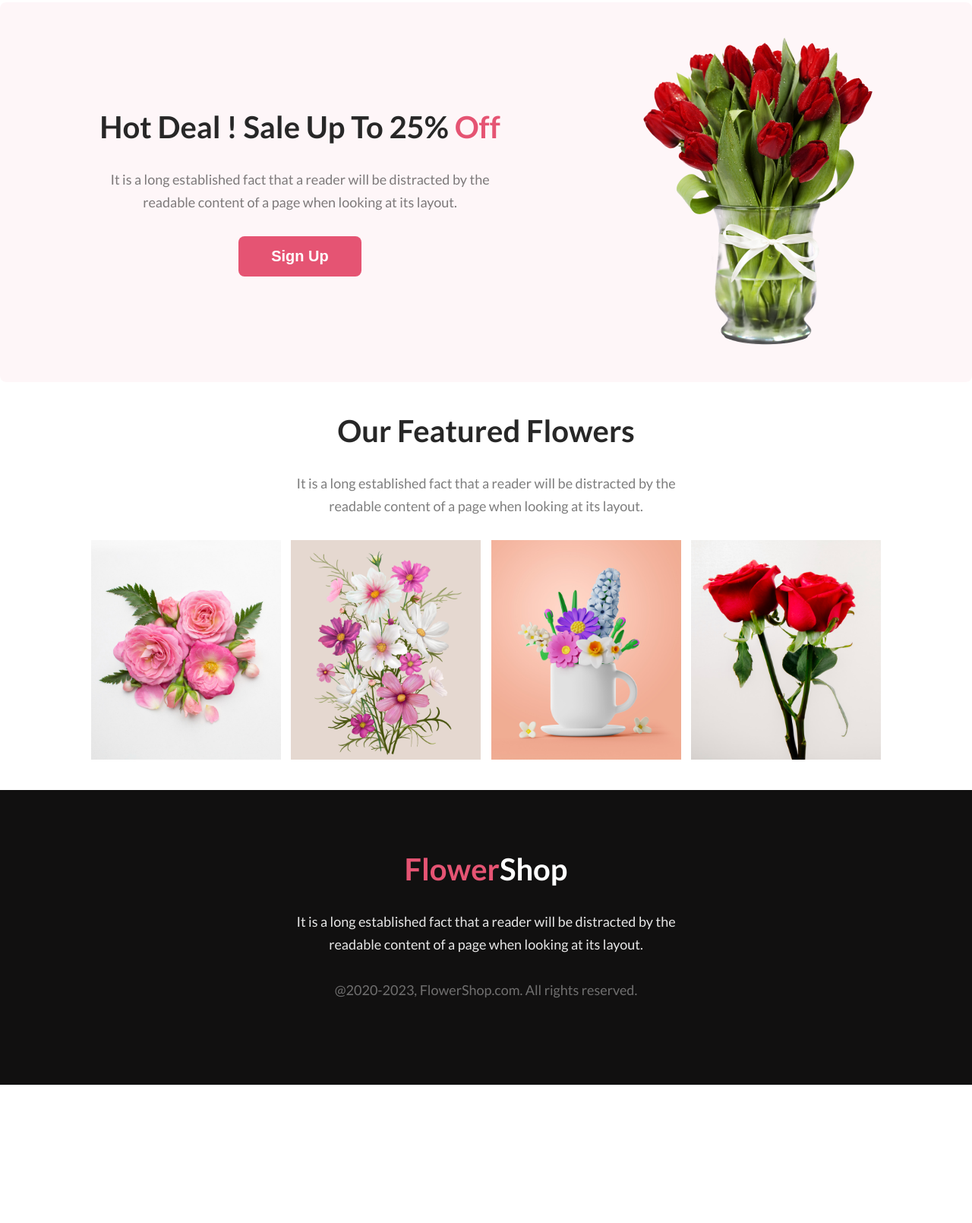
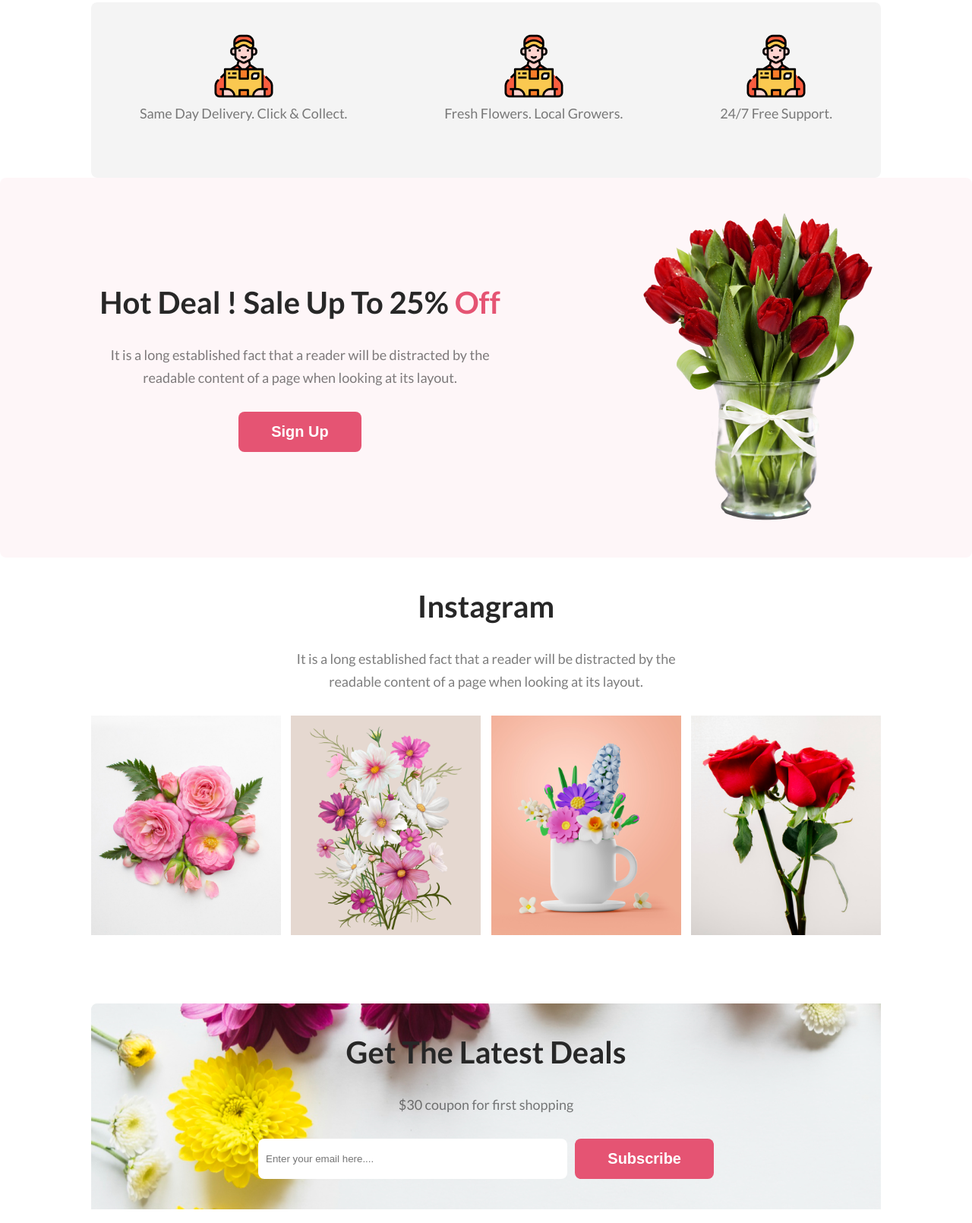
Before and after one commit to Mahfuz2411/flower-shop, a plain HTML site: page index.html in a window 1280 px wide. Shown: the part 1290-2900 px from the top of the page at 76% size. Before the commit the page ends 2718 px from the top, so only its background shows below. Drawn offline with Linux system fonts and the light colour scheme.

Commit message:
Support Section Updated

```diff
--- a/index.html
+++ b/index.html
@@ -49,9 +49,22 @@
                 </div>
             </div>
         </section>
-        <section class="mainSection2">
 
+        <section class="supportSection">
+            <div class="supportDiv">
+                <img src="Images/Group57.png" alt="Group57.png">
+                <p>Same Day Delivery. Click & Collect.</p>
+            </div>
+            <div class="supportDiv">
+                <img src="Images/Group57.png" alt="Group57.png">
+                <p>Fresh Flowers. Local Growers.</p>
+            </div>
+            <div class="supportDiv">
+                <img src="Images/Group57.png" alt="Group57.png">
+                <p>24/7 Free Support.</p>
+            </div>
         </section>
+
         <section class="hotDealSection">
             <div>
                 <div class="textWrapper">
@@ -62,9 +75,10 @@
                 <img src="Images/pngwing8.png" alt="">
             </div>
         </section>
+
         <section class="instaSection">
             <div class="textWrapper">
-                <h2>Our Featured Flowers</h2>
+                <h2>Instagram</h2>
                 <p>It is a long established fact that a reader will be distracted by the readable content of a page when looking at its layout.</p>
             </div>
             <div class="instagramDiv">
@@ -74,8 +88,18 @@
                 <img src="Images/Rectangle6.png" alt="Rectangle6.png">
             </div>
         </section>
-        <section class="mainSection5">
 
+        <section class="inputSection">
+            <div class="inputSectionDiv">
+                <div class="textWrapper">
+                    <h2>Get The Latest Deals</h2>
+                    <p>$30 coupon for first shopping</p>
+                </div>
+                <form >
+                    <input type="email" placeholder="Enter your email here....">
+                    <input type="submit" value="Subscribe" class="btn">
+                </form>
+            </div>
         </section>
     </main>
 
--- a/styles/style.css
+++ b/styles/style.css
@@ -71,8 +71,8 @@ header{
 /* feature section start*/
 .featureSection {
     margin: 0 120px;
-    padding:40px 0;
     padding-top: 80px;
+    padding-bottom: 40px;
 }
 .featureDiv{
     display: flex;
@@ -116,6 +116,23 @@ header{
 }
 /* feature section end*/
 
+
+/* Support section start  */
+.supportSection{
+    margin: 0 120px;
+    padding:40px 0;
+    display: flex;
+    justify-content: space-around;
+    align-items: center;
+    border-radius: 8px;
+    background: rgba(39, 39, 39, 0.05);
+}
+.supportDiv{
+    text-align: center;
+}
+/* Support section end  */
+
+
 /* Hot Deal section start  */
 .hotDealSection{
     padding:40px 120px;
@@ -148,9 +165,42 @@ header{
 /* instagram section end*/
 
 
+/* Input Section Start  */
+.inputSection{
+    margin: 50px 120px;
+    padding:40px 0;
+    background-image: url("../Images/Rectangle9.png");
+    display: flex;
+    align-items: center;
+    justify-content: center;
+}
+.inputSectionDiv{
+    width: 600px;
+}
+
+form{
+    width:100%;
+    display: flex;
+    justify-content: center;
+    margin:  auto;
+
+}
+form input[type="email"]{
+    width: 100%;
+    border: none;
+    margin-right: 10px;
+    outline: none;
+    padding: 10px;
+    border-radius: 8px;
+}
+/* Input Section End  */
+/* main tag end */
+
+
 /* footer section start */
 footer{
-    padding:80px 0;
+    padding-top: 80px;
+    padding-bottom: 40px;
     background-color: #111010;
 }
 footer h2{
@@ -158,7 +208,7 @@ footer h2{
 }
 footer p{
     color: #ffffffe6;
-    font-size: 18px;
+    font-size: 16px;
 }
 footer .lightColor{
     color:#FFFFFF66;
```
